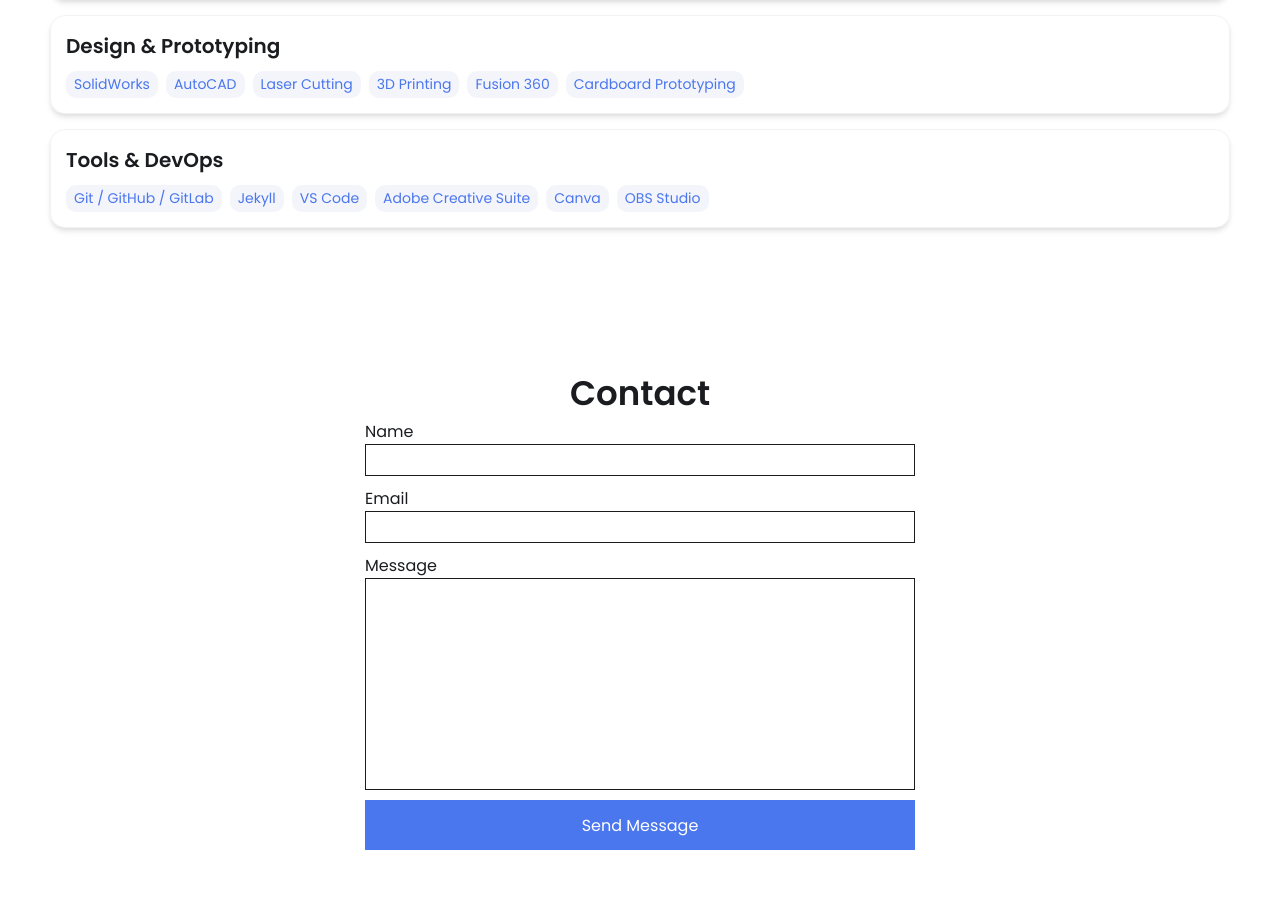
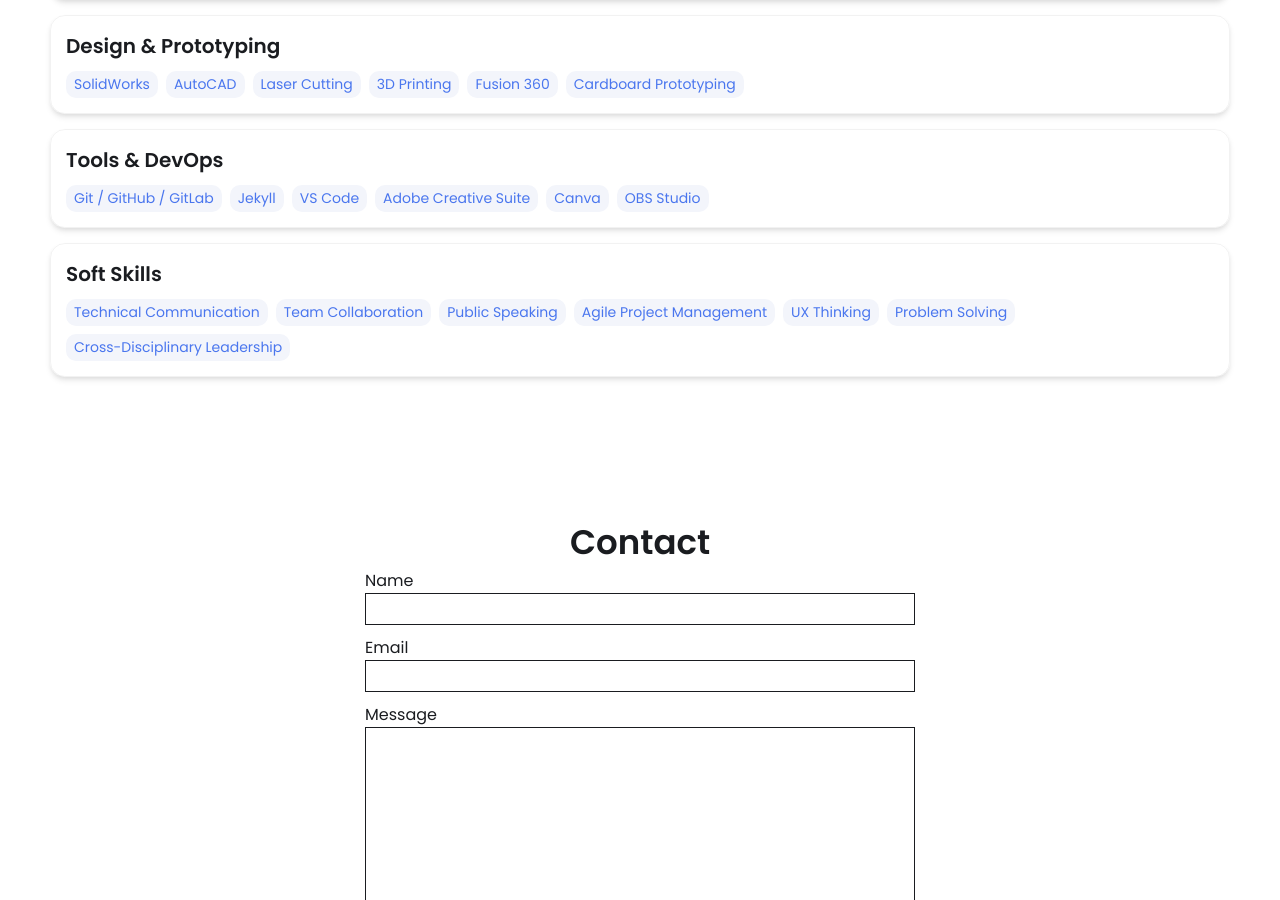
Before and after one commit to 20mup/20mup.github.io, a Jekyll site: the page built from index.html, in a window 1280 px wide and 900 px high, scrolled down 2270 px. Built offline with Jekyll 4.4.1, drawn with Linux system fonts in a browser that asks for light colours.

Commit message:
Update _config.yml

```diff
--- a/_config.yml
+++ b/_config.yml
@@ -67,6 +67,16 @@
     - Canva
     - OBS Studio
 
+  - category: Soft Skills
+    tools:
+      - Technical Communication
+      - Team Collaboration
+      - Public Speaking
+      - Agile Project Management
+      - UX Thinking
+      - Problem Solving
+      - Cross-Disciplinary Leadership
+
 # Contact Form
 formspree-key: https://formspree.io/f/{YOUR-KEY-HERE}
 
```
